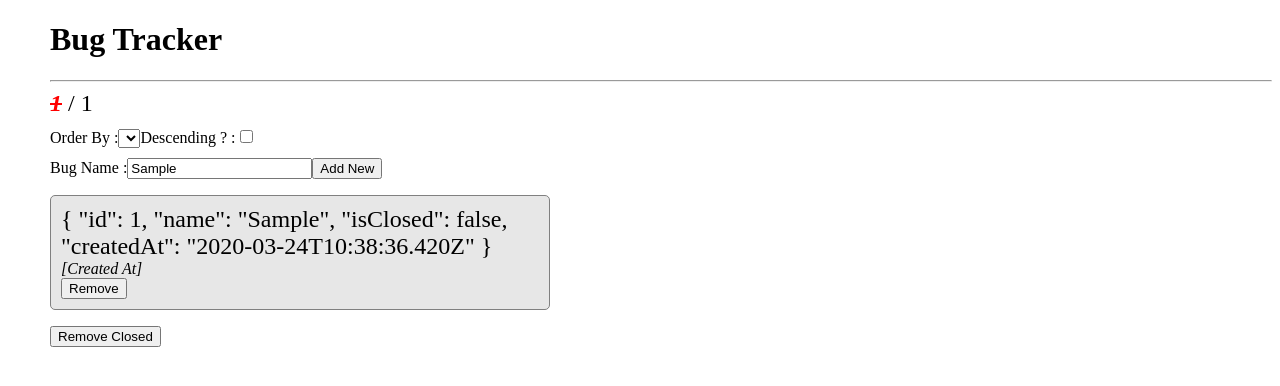
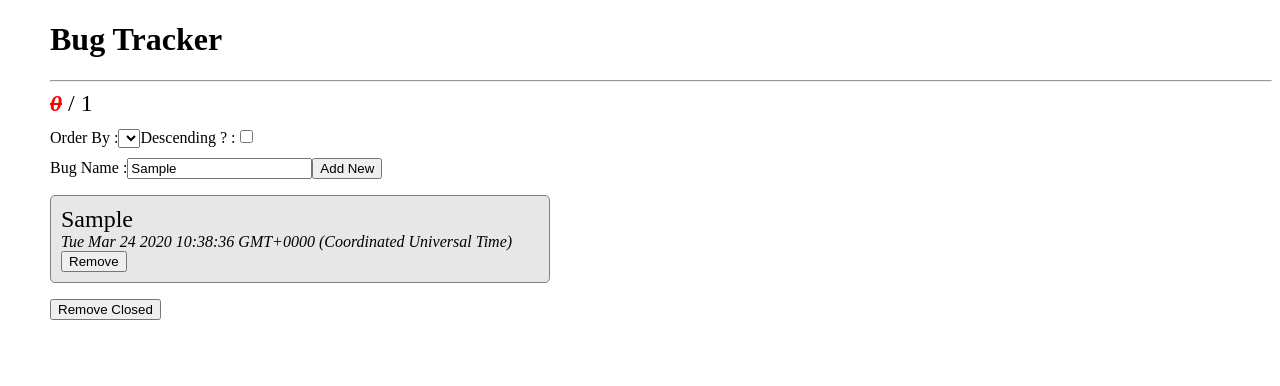
Before and after one commit to tkmagesh/IBM-Angular-Mar-2020, an Angular app in the folder bug-tracker-app/: page / in a window 1280 px wide. Both pictures are taken after typing "Sample" into the empty fields and a click on the button "Add New". Shown: the top 386 px of the page. Built offline with nearby package versions, Linux system fonts and the light colour scheme.

Commit message:
refactoring the non UI responsibilities to the bugOperations service

```diff
--- a/bug-tracker-app/src/app/app.module.ts
+++ b/bug-tracker-app/src/app/app.module.ts
@@ -3,6 +3,8 @@ import { NgModule } from '@angular/core';
 
 import { AppComponent } from './app.component';
 import { BugsComponent } from "./bugs/bugs.component";
+import { BugOperationsService } from './bugs/services/bugOperations.service';
+
 @NgModule({
   declarations: [
     AppComponent
@@ -11,7 +13,9 @@ import { BugsComponent } from "./bugs/bugs.component";
   imports: [
     BrowserModule
   ],
-  providers: [],
+  providers: [
+    BugOperationsService
+  ],
   bootstrap: [AppComponent]
 })
 export class AppModule { }
--- a/bug-tracker-app/src/app/bugs/bugs.component.html
+++ b/bug-tracker-app/src/app/bugs/bugs.component.html
@@ -1,5 +1,5 @@
 <section class="stats">
-    <span class="closed">1</span>
+    <span class="closed">{{getClosedCount()}}</span>
     <span> / </span>
     <span>{{bugsList.length}}</span>
 </section>
@@ -23,12 +23,13 @@
             <span
                 class="bugname"
                 (click)="onBugNameClick(bug)"
+                [ngClass]="{closed : bug.isClosed}"
             >
-                {{bug | json}}
+                {{bug.name}}
             </span>
-            <div class="datetime">[Created At]</div>
-            <input type="button" value="Remove">
+            <div class="datetime">{{bug.createdAt}}</div>
+            <input type="button" value="Remove" (click)="onRemoveClick(bug)">
         </li>
     </ol>
-    <input type="button" value="Remove Closed">
+    <input type="button" value="Remove Closed" (click)="onRemoveClosedClick()">
 </section>
--- a/bug-tracker-app/src/app/bugs/bugs.component.ts
+++ b/bug-tracker-app/src/app/bugs/bugs.component.ts
@@ -1,11 +1,6 @@
 import { Component } from '@angular/core';
-
-interface Bug{
-    id : number,
-    name : string,
-    isClosed : boolean,
-    createdAt : Date
-};
+import { Bug } from "./models/Bug";
+import { BugOperationsService } from './services/bugOperations.service';
 
 @Component({
     selector : 'app-bugs',
@@ -13,18 +8,28 @@ interface Bug{
 })
 export class BugsComponent{
     bugsList : Bug[] = [];
-    private currentBugId : number = 0;
 
+    constructor(private bugOperations : BugOperationsService){
+
+    }
     onAddNewClick(newBugName: string){
-        const newBug : Bug = {
-            id : ++this.currentBugId,
-            name : newBugName,
-            isClosed : false,
-            createdAt : new Date()
-        };
+        const newBug : Bug = this.bugOperations.createNew(newBugName);
         this.bugsList.push(newBug);
     }
+
     onBugNameClick(bugToToggle : Bug){
-        bugToToggle.isClosed = !bugToToggle.isClosed;
+        this.bugOperations.toggle(bugToToggle);
+    }
+
+    onRemoveClick(bugToRemove : Bug){
+        this.bugsList.splice(this.bugsList.indexOf(bugToRemove), 1);
+    }
+
+    onRemoveClosedClick(){
+        this.bugsList = this.bugsList.filter(bug => !bug.isClosed);
+    }
+
+    getClosedCount(){
+        return this.bugsList.reduce((result, bug) => bug.isClosed ? ++result : result, 0);
     }
 }
--- /dev/null
+++ b/bug-tracker-app/src/app/bugs/models/Bug.ts
@@ -0,0 +1,6 @@
+export interface Bug {
+    id: number,
+    name: string,
+    isClosed: boolean,
+    createdAt: Date
+};
--- /dev/null
+++ b/bug-tracker-app/src/app/bugs/services/bugOperations.service.ts
@@ -0,0 +1,20 @@
+import { Bug } from "../models/Bug";
+
+export class BugOperationsService{
+
+    private currentBugId: number = 0;
+
+    createNew(newBugName:string) : Bug{
+        const newBug: Bug = {
+            id: ++this.currentBugId,
+            name: newBugName,
+            isClosed: false,
+            createdAt: new Date()
+        };
+        return newBug;
+    }
+
+    toggle(bugToToggle : Bug) : void {
+        bugToToggle.isClosed = !bugToToggle.isClosed;
+    }
+}
```
Also changed, not shown: 1 other file (tests, documents, lock files or other folders).
